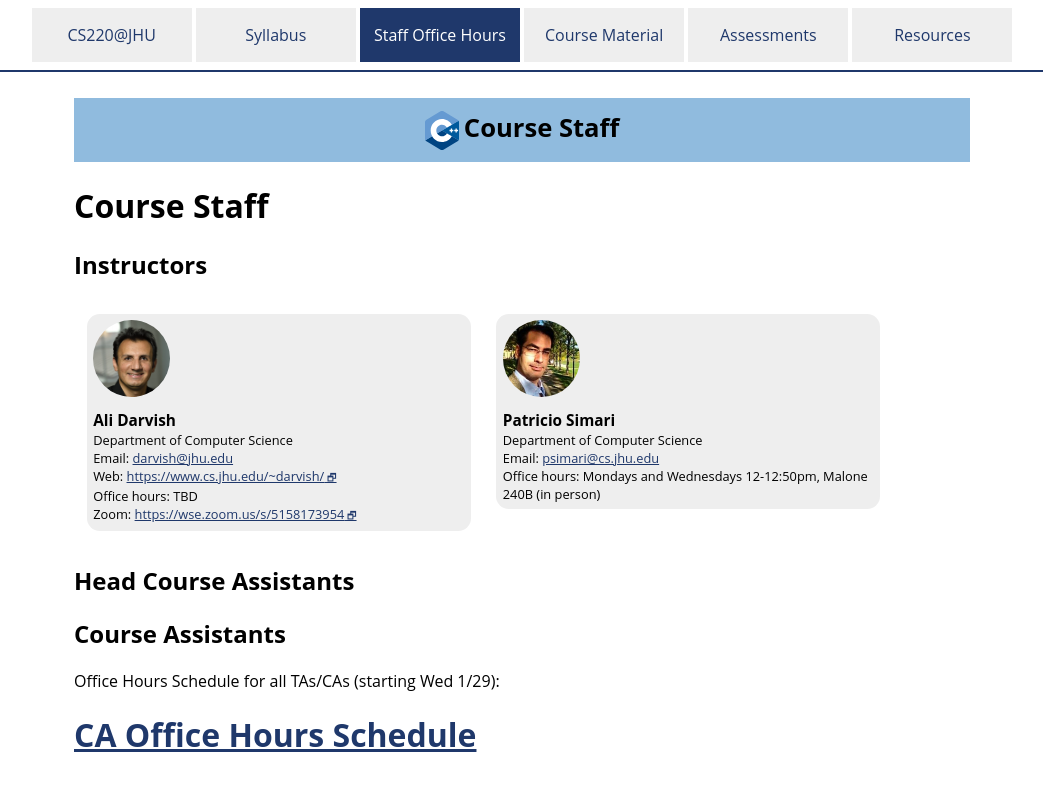
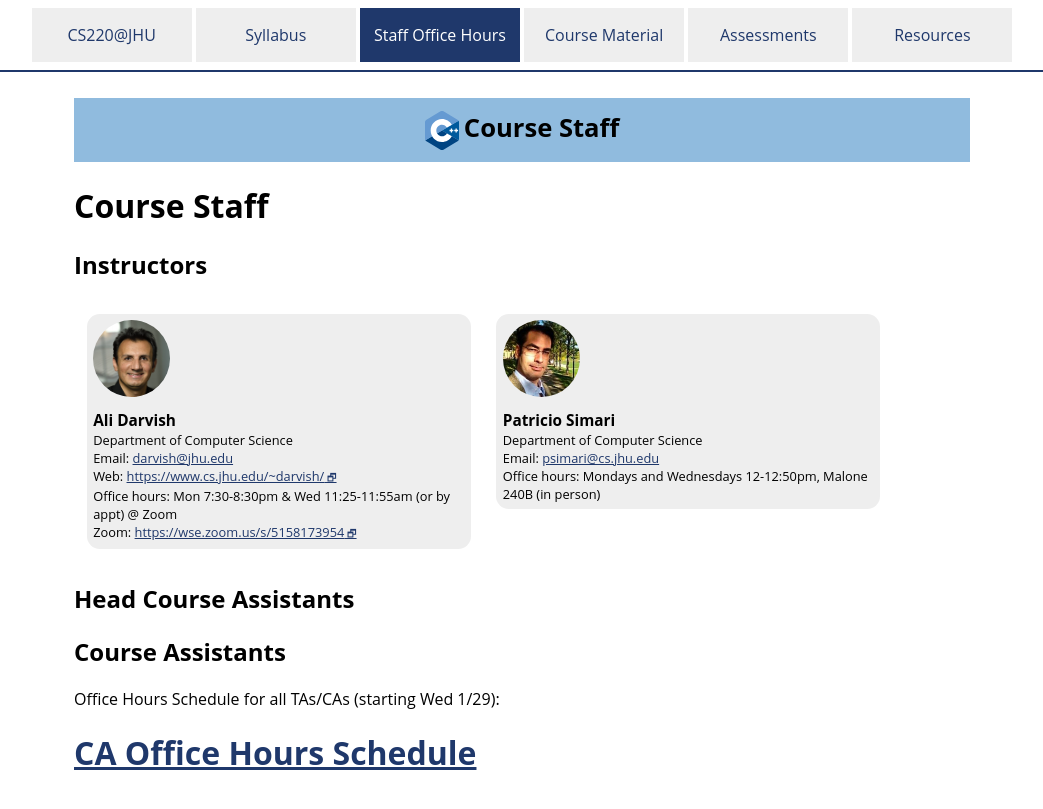
Before and after one commit to jhu-ip/cs220-sp25, a Jekyll site: the page built from staff.md, in a window 1280 px wide. Shown: the top 809 px of the page, without its empty margins (118-1161 px from the left). Built offline with Jekyll 4.4.1, drawn with Linux system fonts in a browser that asks for light colours.

Commit message:
added Darvish OHs

```diff
--- a/staff.md
+++ b/staff.md
@@ -17,7 +17,7 @@ show_in_nav: false
     Department of Computer Science<br>
     Email: <a href="mailto:darvish@jhu.edu">darvish@jhu.edu</a><br>
     Web: <a class="external" target="_blank" href="https://www.cs.jhu.edu/~darvish/">https://www.cs.jhu.edu/~darvish/</a><br>
-    Office hours: TBD<br>
+    Office hours: Mon 7:30-8:30pm & Wed 11:25-11:55am (or by appt) @ Zoom<br>
     Zoom: <a class="external" target="_blank" href="https://wse.zoom.us/s/5158173954">https://wse.zoom.us/s/5158173954</a>
     </div>
   </div>
```
